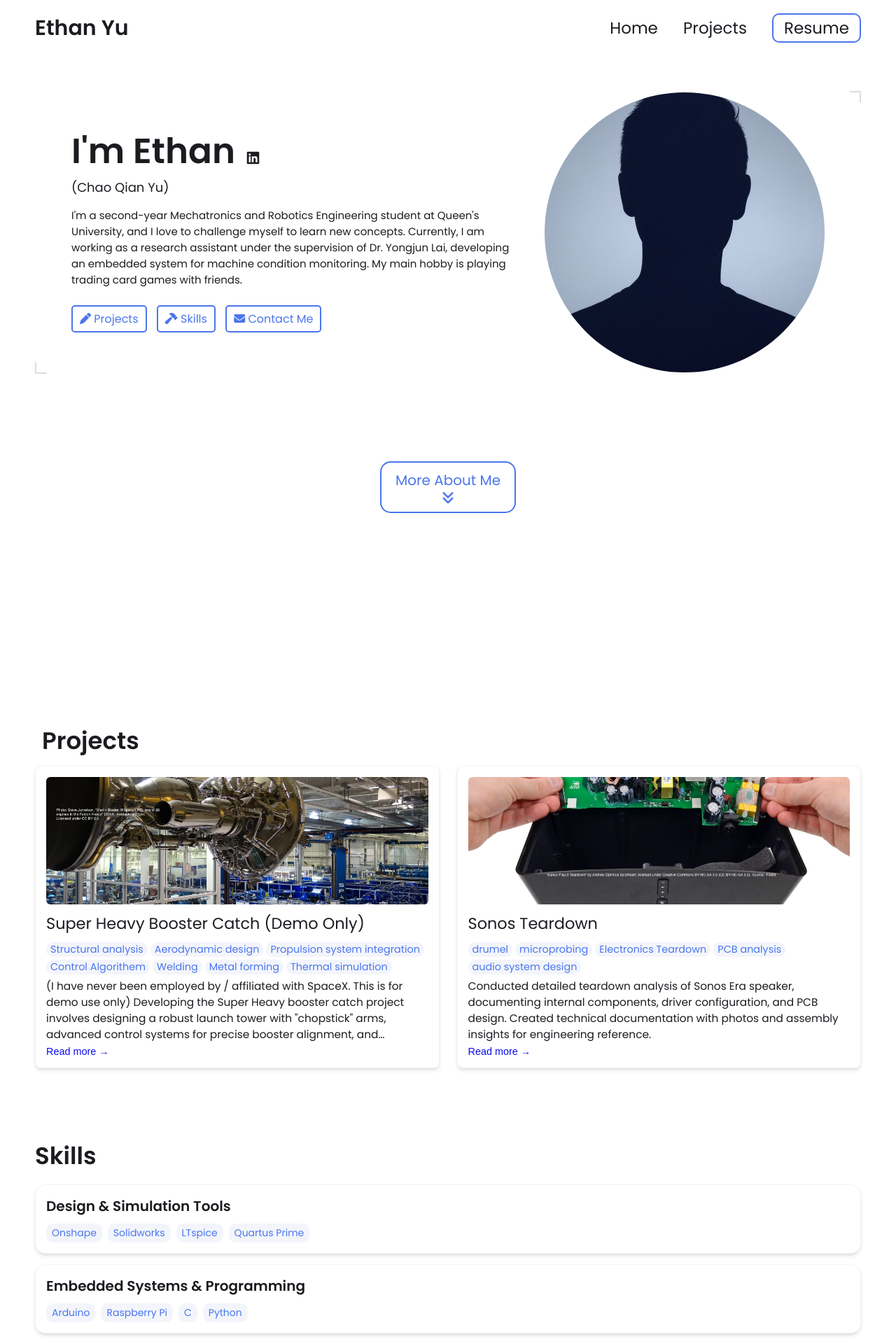
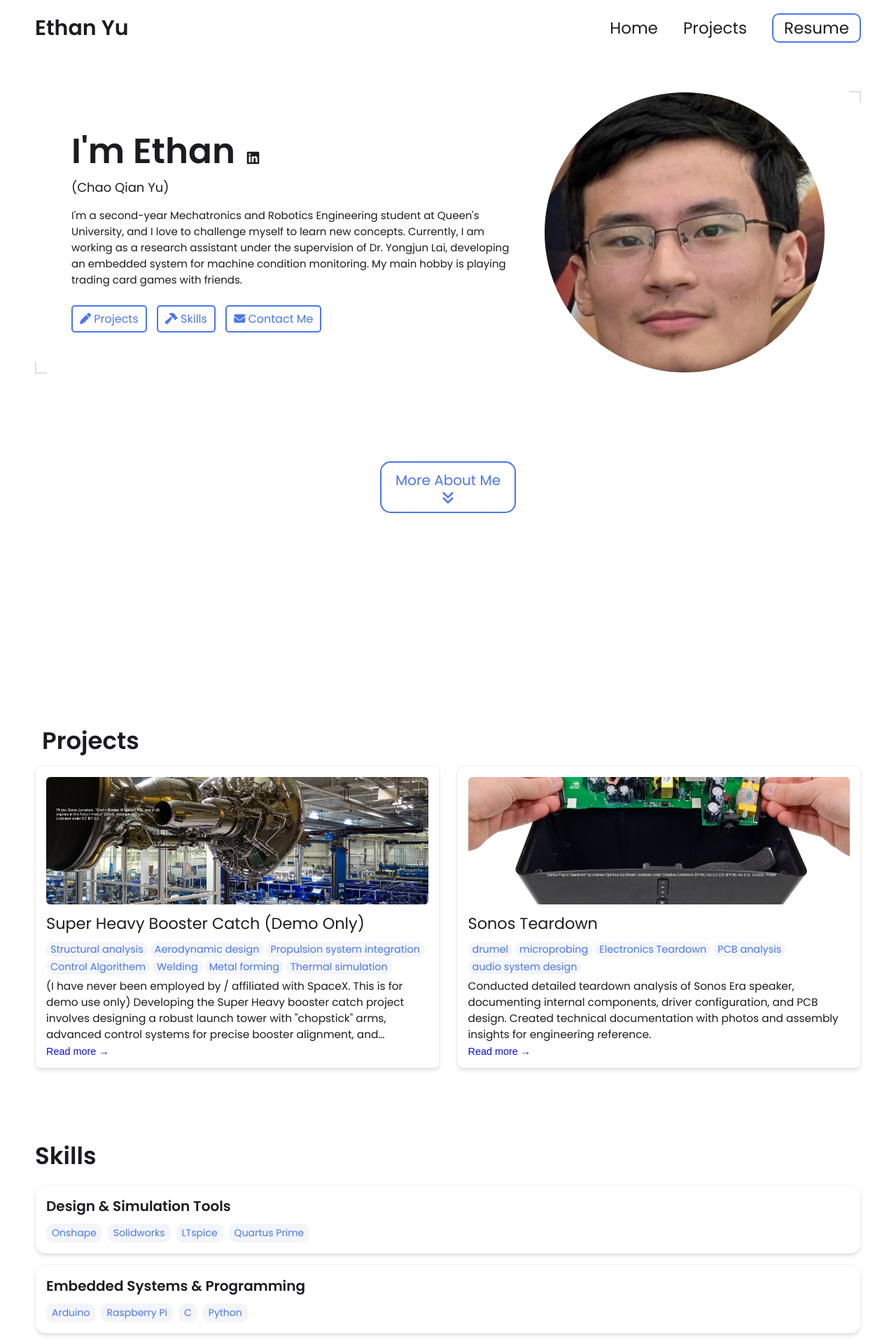
Before and after one commit to chaoqy/chaoqy.github.io, a Jekyll site: the page built from index.html, in a window 1280 px wide. Shown: the top 1920 px of the page at 70% size. Built offline with Jekyll 4.4.1, drawn with Linux system fonts in a browser that asks for light colours.

Commit message:
Update _config.yml

```diff
--- a/_config.yml
+++ b/_config.yml
@@ -20,7 +20,7 @@
   developing an embedded system for machine condition monitoring. My main hobby is playing trading card games with friends.
 
 # Place your profile image in /assets/images/profile-image/folder and edit the file name
-profile_image: ./assets/images/profile-image/avatar.jpeg
+profile_image: ./assets/images/profile-image/avatar.jpg
 
 
 # Link your resume
```
